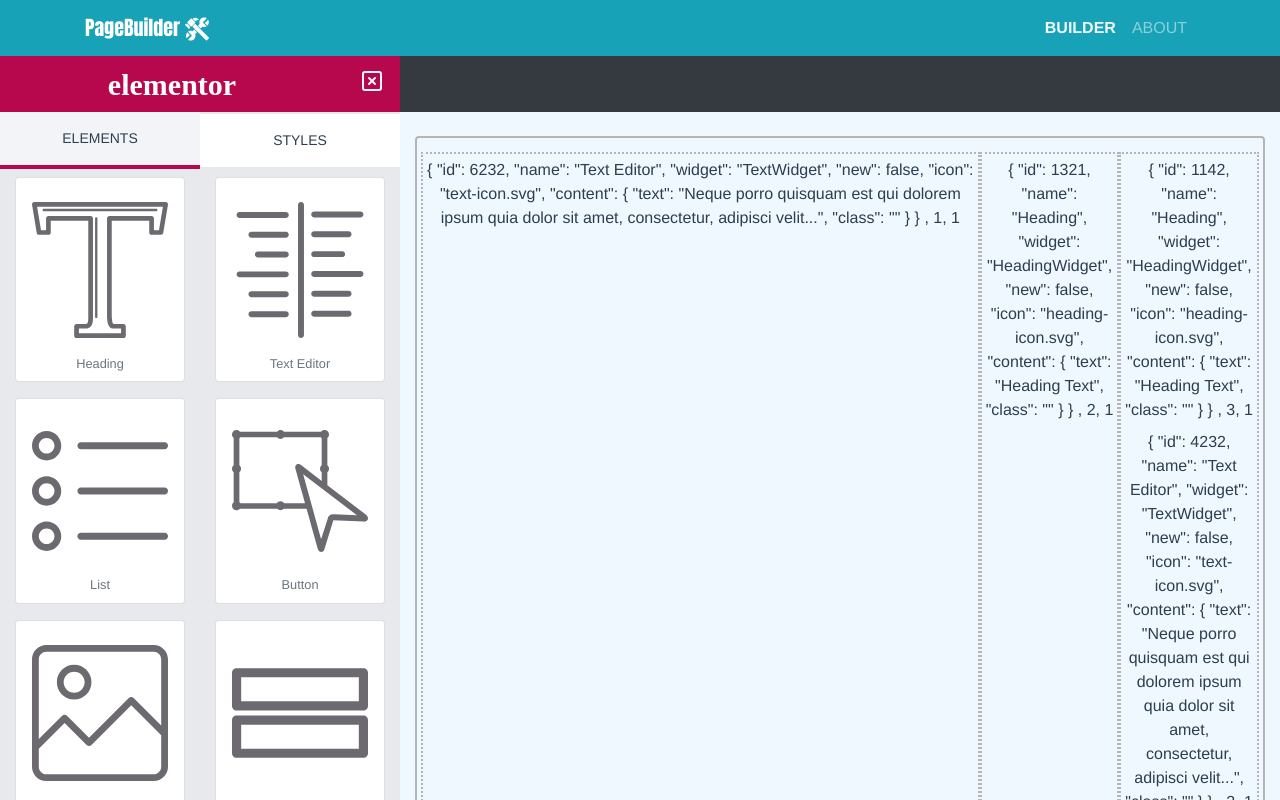
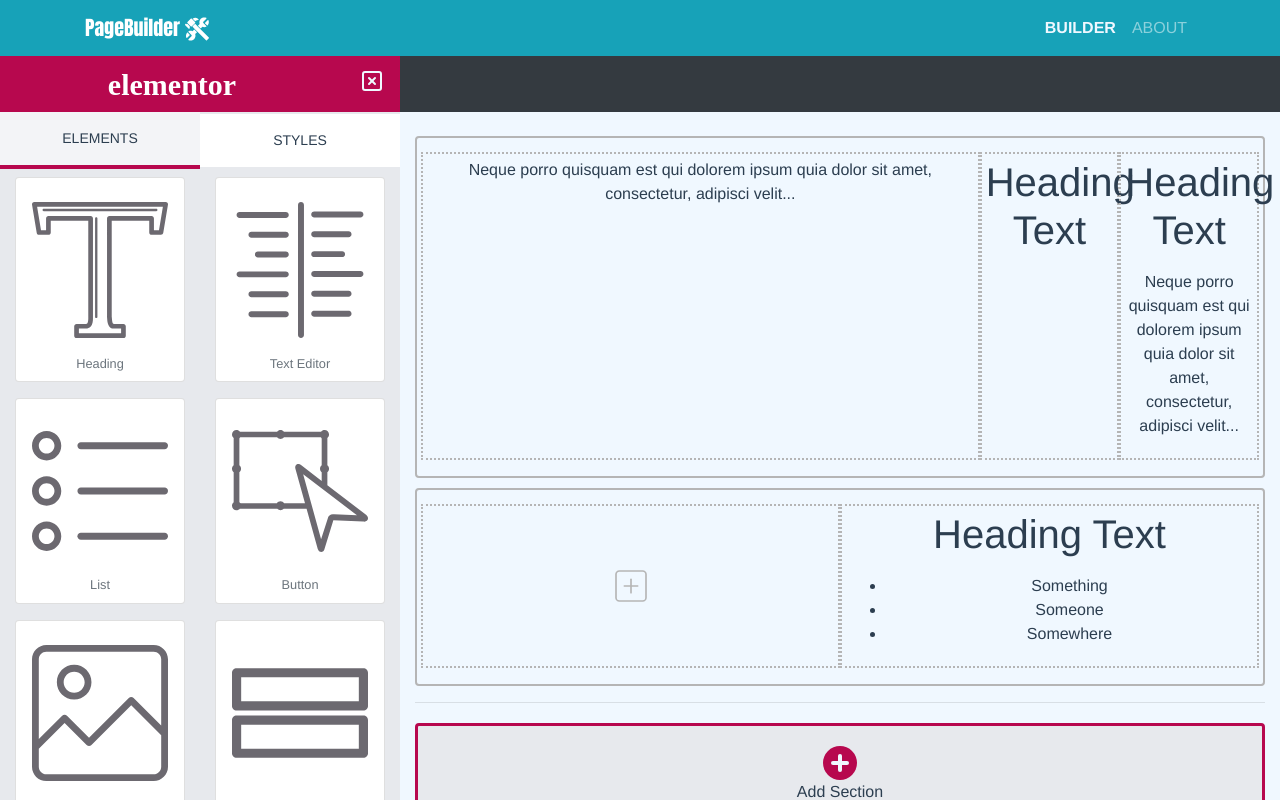
Before and after one commit to eevan7a9/webpage-builder-elementor, a Vue app in the folder frontend/: page /#/ in a window 1280 px wide. Shown: the top 800 px of the page. Built offline with nearby package versions, Linux system fonts and the light colour scheme; a web font is replaced by a local one; what vue-sweetalert2 would draw is missing.

Commit message:
added components

```diff
--- a/frontend/src/components/element/ElementItem.vue
+++ b/frontend/src/components/element/ElementItem.vue
@@ -1,16 +1,43 @@
 <template>
   <div class="element-item-wrapper">
-    <div class="item">{{ element }} , {{ columnId }}, {{ sectionId }}</div>
+    <component
+      :is="selectedComponent"
+      :content="element.content"
+      :elementId="element.id"
+      :columnId="columnId"
+      :sectionId="sectionId"
+    />
   </div>
 </template>
 
 <script>
+import HeadingWidget from "@/components/widgets/HeadingWidget.vue";
+import TextWidget from "@/components/widgets/TextWidget.vue";
+import ListWidget from "@/components/widgets/ListWidget.vue";
+import ButtonWidget from "@/components/widgets/ButtonWidget.vue";
+import SpacerWidget from "@/components/widgets/SpacerWidget.vue";
+import ImageWidget from "@/components/widgets/ImageWidget.vue";
 export default {
+  components: {
+    HeadingWidget,
+    TextWidget,
+    ListWidget,
+    ButtonWidget,
+    SpacerWidget,
+    ImageWidget
+  },
+  data() {
+    return {
+      selectedComponent: "TextWidget"
+    };
+  },
   props: {
     element: Object,
     columnId: Number,
-
     sectionId: Number
+  },
+  created() {
+    this.selectedComponent = this.element.widget;
   }
 };
 </script>
--- /dev/null
+++ b/frontend/src/components/widgets/ButtonWidget.vue
@@ -0,0 +1,18 @@
+<template>
+  <div class="text-widget-wrapper">
+    <button class="btn btn-primary">{{ content.text }}</button>
+  </div>
+</template>
+
+<script>
+export default {
+  props: {
+    content: Object,
+    elementId: Number,
+    columnId: Number,
+    sectionId: Number
+  }
+};
+</script>
+
+<style lang="scss" scoped></style>
--- /dev/null
+++ b/frontend/src/components/widgets/HeadingWidget.vue
@@ -0,0 +1,18 @@
+<template>
+  <div class="Heading-wrapper">
+    <h1>{{ content.text }}</h1>
+  </div>
+</template>
+
+<script>
+export default {
+  props: {
+    content: Object,
+    elementId: Number,
+    columnId: Number,
+    sectionId: Number
+  }
+};
+</script>
+
+<style lang="scss" scoped></style>
--- /dev/null
+++ b/frontend/src/components/widgets/ImageWidget.vue
@@ -0,0 +1,18 @@
+<template>
+  <div class="text-widget-wrapper">
+    <b-img :src="content.src" fluid alt="Responsive image"></b-img>
+  </div>
+</template>
+
+<script>
+export default {
+  props: {
+    content: Object,
+    elementId: Number,
+    columnId: Number,
+    sectionId: Number
+  }
+};
+</script>
+
+<style lang="scss" scoped></style>
--- /dev/null
+++ b/frontend/src/components/widgets/ListWidget.vue
@@ -0,0 +1,22 @@
+<template>
+  <div class="text-widget-wrapper">
+    <ul>
+      <li>Something</li>
+      <li>Someone</li>
+      <li>Somewhere</li>
+    </ul>
+  </div>
+</template>
+
+<script>
+export default {
+  props: {
+    content: Object,
+    elementId: Number,
+    columnId: Number,
+    sectionId: Number
+  }
+};
+</script>
+
+<style lang="scss" scoped></style>
--- /dev/null
+++ b/frontend/src/components/widgets/SpacerWidget.vue
@@ -0,0 +1,16 @@
+<template>
+  <div class="text-widget-wrapper my-5"></div>
+</template>
+
+<script>
+export default {
+  props: {
+    content: Object,
+    elementId: Number,
+    columnId: Number,
+    sectionId: Number
+  }
+};
+</script>
+
+<style lang="scss" scoped></style>
--- /dev/null
+++ b/frontend/src/components/widgets/TextWidget.vue
@@ -0,0 +1,18 @@
+<template>
+  <div class="text-widget-wrapper">
+    <p>{{ content.text }}</p>
+  </div>
+</template>
+
+<script>
+export default {
+  props: {
+    content: Object,
+    elementId: Number,
+    columnId: Number,
+    sectionId: Number
+  }
+};
+</script>
+
+<style lang="scss" scoped></style>
```
